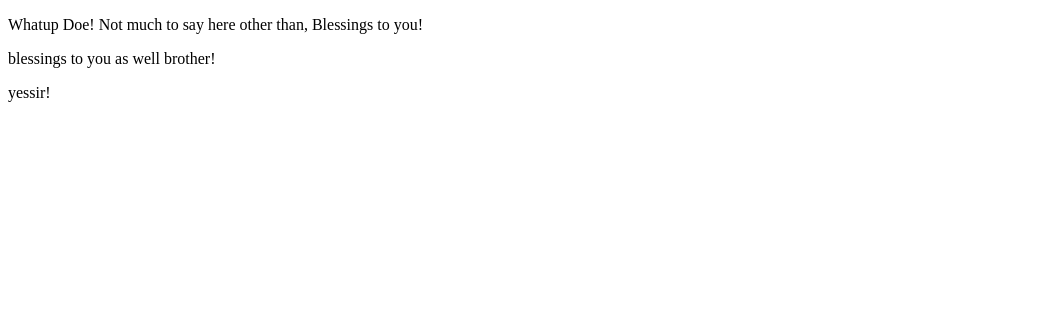
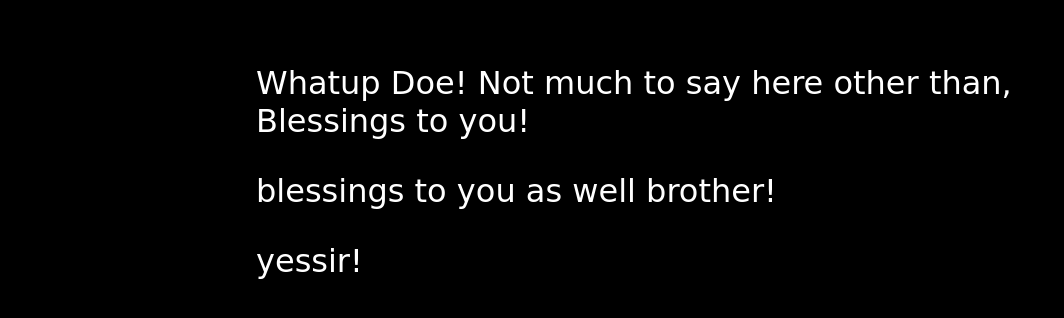
Before and after one commit to antonioWatkins/repo, a plain HTML site: page index.html in a window 1280 px wide. Shown: the whole page, without its empty margins (0-1064 px from the left). Drawn offline with Linux system fonts and the light colour scheme.

Commit message:
index changes for the path of the css file. new style for the css code.

```diff
--- a/index.html
+++ b/index.html
@@ -1,7 +1,7 @@
 <!DOCTYPE html>
 <html>
    <head>
-      <link rel="stylesheet" type="text/css" href="style.css">
+      <link rel="stylesheet" type="text/css" href="styles.css">
    </head>
    <body>
       <p>Whatup Doe! Not much to say here other than, Blessings to you! </p>
--- a/styles.css
+++ b/styles.css
@@ -1,4 +1,9 @@
 body {
     color: white;
     background-color: black;
+    font-family: 'Sacramento', cursive;
+    font-size: 32px;
+    margin-top: 5%;
+    margin-left: 20%;
+    margin-right: 20%;
  }
```
